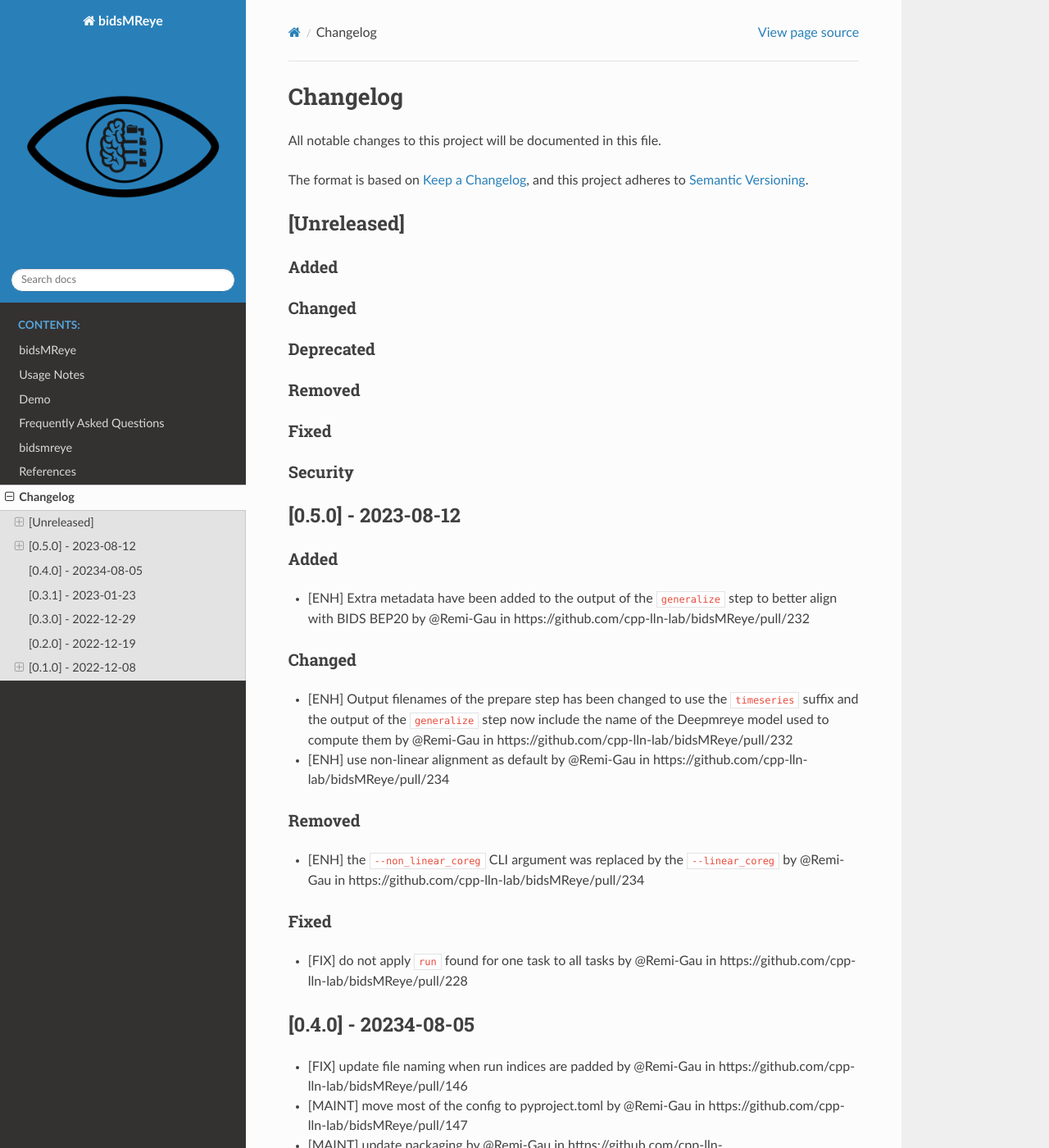
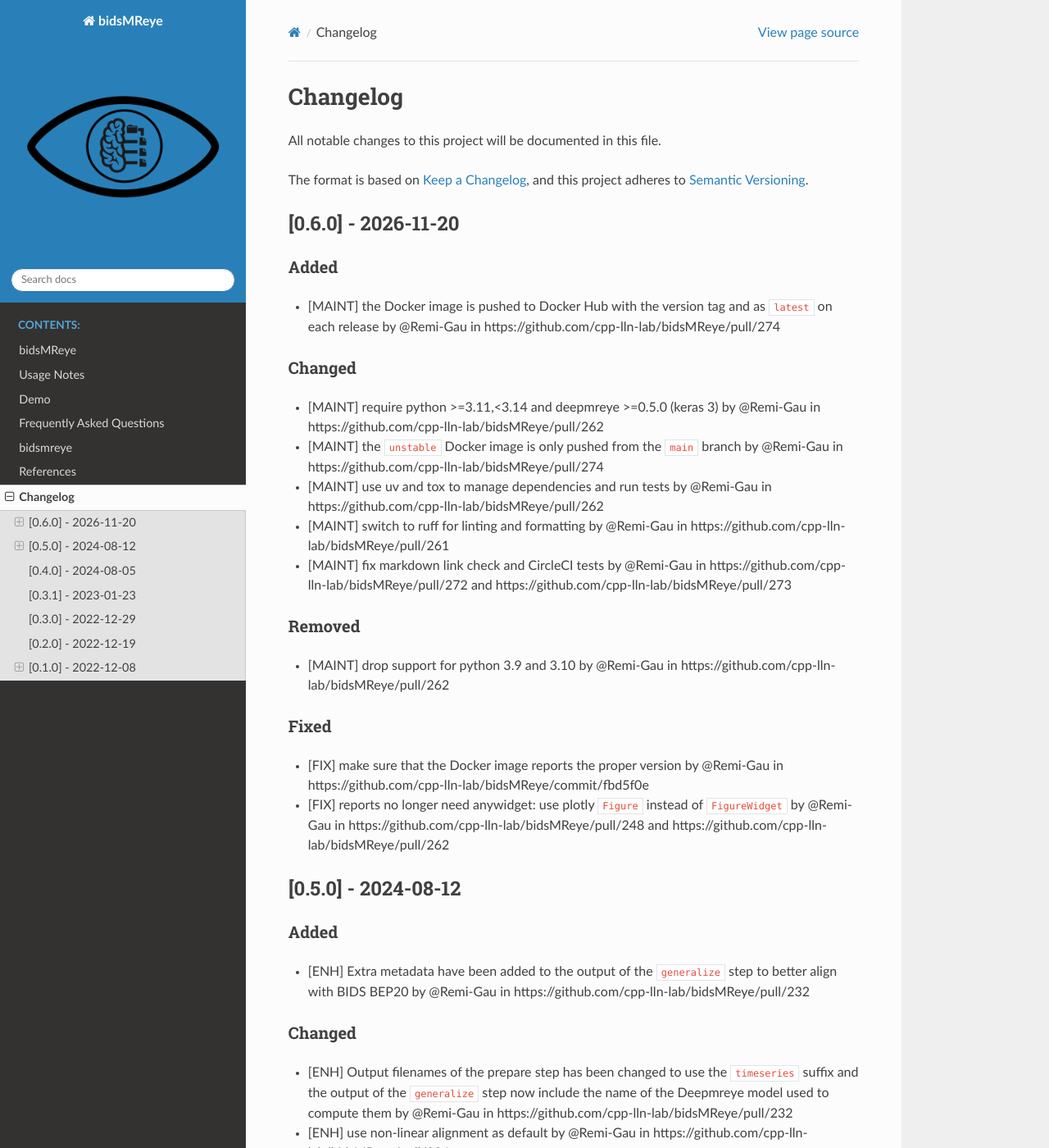
Before and after one commit to cpp-lln-lab/bidsMReye, a Sphinx documentation site: the page built from docs/source/CHANGELOG.md, in a window 1280 px wide and 1400 px high. Shown: the whole window at 82% size. Built offline with Sphinx 7.4.7 and the Read the Docs theme 3.1.0, drawn with Linux system fonts in a browser that asks for light colours; the version number could not be read and is left out.

Commit message:
[DOC] update changelog and citation for 0.6.0 (#275)
Co-authored-by: Claude Opus 5.5 <noreply@anthropic.com>

```diff
--- a/docs/source/CHANGELOG.md
+++ b/docs/source/CHANGELOG.md
@@ -21,21 +21,35 @@ and this project adheres to [Semantic Versioning](https://semver.org/spec/v2.0.0
 ### Security
 -->
 
-## [Unreleased]
+## [0.6.0] - 2026-11-20
 
 ### Added
 
+* [MAINT] the Docker image is pushed to Docker Hub with the version tag and as `latest` on each release by @Remi-Gau in https://github.com/cpp-lln-lab/bidsMReye/pull/274
+
 ### Changed
 
-### Deprecated
+* [MAINT] require python >=3.11,<3.14 and deepmreye >=0.5.0 (keras 3) by @Remi-Gau in https://github.com/cpp-lln-lab/bidsMReye/pull/262
+
+* [MAINT] the `unstable` Docker image is only pushed from the `main` branch by @Remi-Gau in https://github.com/cpp-lln-lab/bidsMReye/pull/274
+
+* [MAINT] use uv and tox to manage dependencies and run tests by @Remi-Gau in https://github.com/cpp-lln-lab/bidsMReye/pull/262
+
+* [MAINT] switch to ruff for linting and formatting by @Remi-Gau in https://github.com/cpp-lln-lab/bidsMReye/pull/261
+
+* [MAINT] fix markdown link check and CircleCI tests by @Remi-Gau in https://github.com/cpp-lln-lab/bidsMReye/pull/272 and https://github.com/cpp-lln-lab/bidsMReye/pull/273
 
 ### Removed
 
+* [MAINT] drop support for python 3.9 and 3.10 by @Remi-Gau in https://github.com/cpp-lln-lab/bidsMReye/pull/262
+
 ### Fixed
 
-### Security
+* [FIX] make sure that the Docker image reports the proper version by @Remi-Gau in https://github.com/cpp-lln-lab/bidsMReye/commit/fbd5f0e
 
-## [0.5.0] - 2023-08-12
+* [FIX] reports no longer need anywidget: use plotly `Figure` instead of `FigureWidget` by @Remi-Gau in https://github.com/cpp-lln-lab/bidsMReye/pull/248 and https://github.com/cpp-lln-lab/bidsMReye/pull/262
+
+## [0.5.0] - 2024-08-12
 
 ### Added
 
@@ -55,7 +69,7 @@ and this project adheres to [Semantic Versioning](https://semver.org/spec/v2.0.0
 
 * [FIX] do not apply `run` found for one task to all tasks by @Remi-Gau in https://github.com/cpp-lln-lab/bidsMReye/pull/228
 
-## [0.4.0] - 20234-08-05
+## [0.4.0] - 2024-08-05
 
 * [FIX] update file naming when run indices are padded by @Remi-Gau in https://github.com/cpp-lln-lab/bidsMReye/pull/146
 * [MAINT] move most of the config to pyproject.toml by @Remi-Gau in https://github.com/cpp-lln-lab/bidsMReye/pull/147
```
Also changed, not shown: 1 other file.
